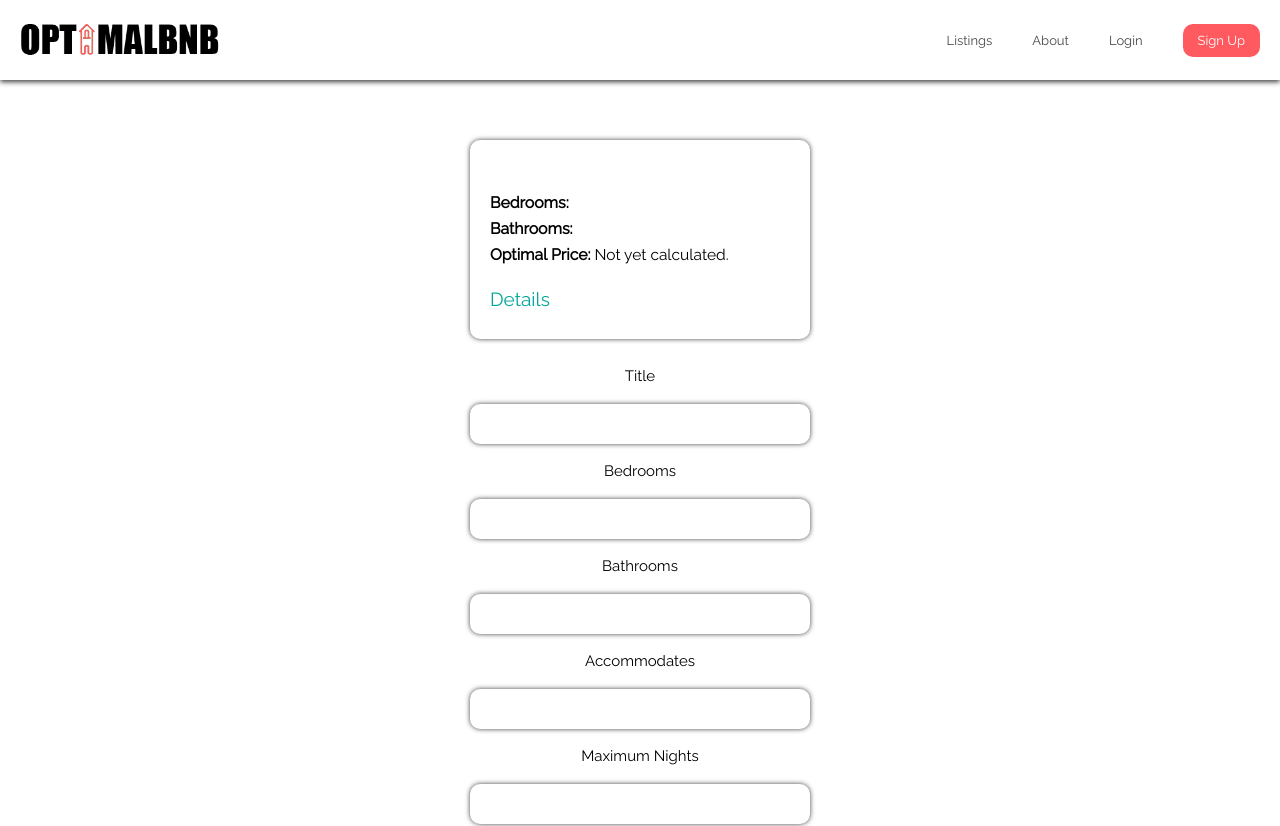
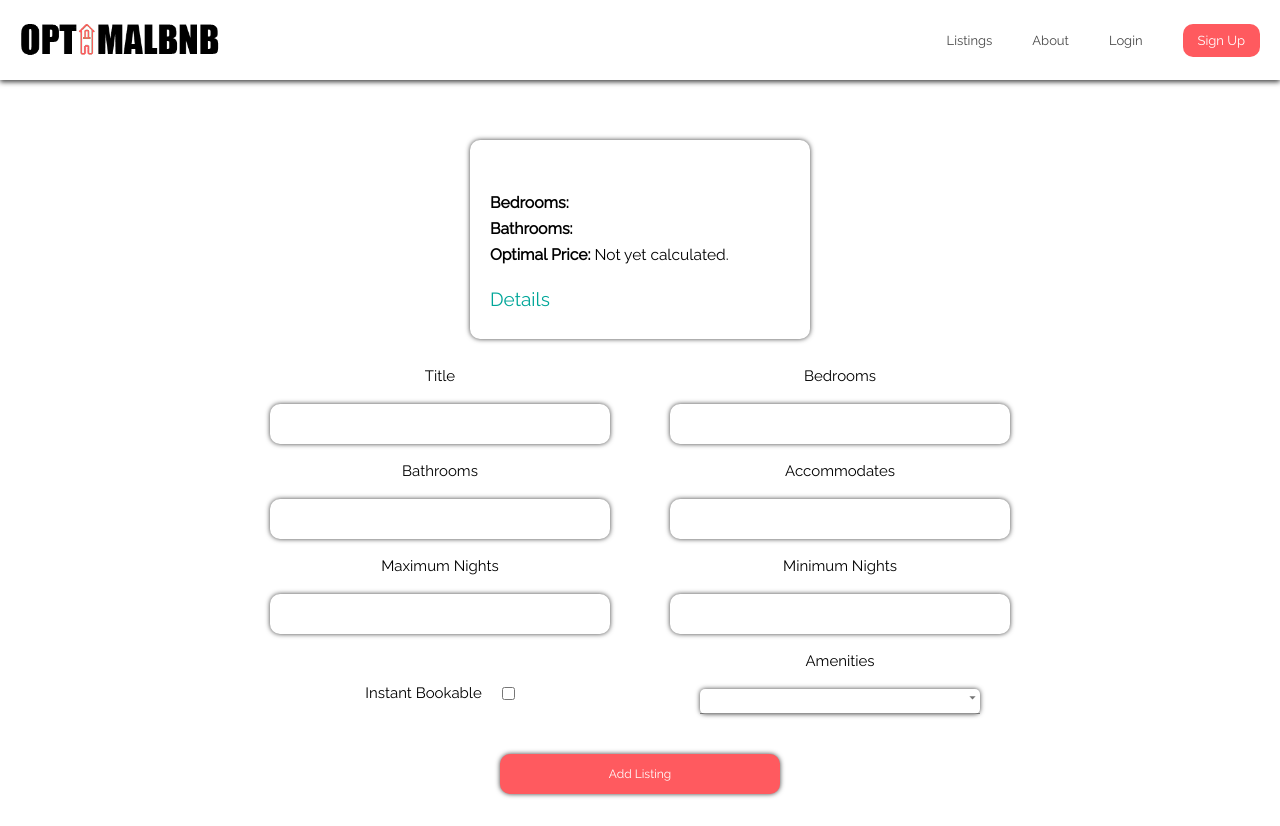
Before and after one commit to Build-Wweek-AirBnB-Optimal-Price-1/Front-End, a React (Create React App) app: page /listings/add in a window 1280 px wide. Shown: the top 826 px of the page. Built offline with nearby package versions, Linux system fonts and the light colour scheme.

Commit message:
Adjusted Details Card and Form Layout

```diff
--- a/src/components/Listing/ListingDetails.js
+++ b/src/components/Listing/ListingDetails.js
@@ -16,7 +16,7 @@ import { connect } from 'react-redux';
 */
 function ListingDetails(props){
     const {id} = useParams();
-    const [listing, setListing] = useState({})
+    const [ listing, setListing ] = useState({})
     const [ confirmDelete, setConfirmDelete ] = useState(false);
     const history = useHistory();
 
@@ -67,6 +67,15 @@ function ListingDetails(props){
                     <CardTitle>{listing.title}</CardTitle>
                     <CardText>Bedrooms: {listing.bedrooms}</CardText>
                     <CardText>Bathrooms: {listing.bathrooms}</CardText>
+                    <CardText>Accomodates: {listing.accomodates}</CardText>
+                    <CardText>Maximum Nights: {listing.maximum_nights}</CardText>
+                    <CardText>Minimum Nights: {listing.minimum_nights} </CardText>
+                    <CardText>Instant Bookable: {listing.instant_bookable ? 'Yes' : 'No'}</CardText>
+                    <CardText>Amenities:
+                        {listing.amenities ? listing.amenities.map((amenity, index) => {
+                            return ` ${amenity.label}${index < (listing.amenities.length - 1) ? ',' : ''}`;
+                        }) : 'None'}
+                    </CardText>
                     <CardText>Optimal Price: {listing.price ? `€${listing.price}` : 'Not yet calculated.'}</CardText>
                     <ButtonContainer>
                         <DetailsButton onClick={() => history.push(`/listings/edit/${listing.id}`)}>Edit Listing</DetailsButton>
--- a/src/components/Listing/ListingForm.js
+++ b/src/components/Listing/ListingForm.js
@@ -4,7 +4,10 @@ import {useParams, useHistory} from 'react-router-dom';
 import {connect} from 'react-redux';
 import {addListing, editListing} from '../../actions/listingActions';
 import ListingCard from './ListingCard';
-import {ResponsiveContainer, Form, Input, Label, Error, Checkbox} from '../PresentationalComponents';
+import {ResponsiveContainer, Form,
+        Input, Label, Error, Checkbox,
+        InputLabelContainer
+        } from '../PresentationalComponents';
 import styled from 'styled-components';
 
 // Material UI Imports
@@ -96,6 +99,7 @@ function ListingForm(props){
             <ListingCard preview={true} listing={{title: watch('title', 'title'), bedrooms: watch('bedrooms', 'bedrooms'), bathrooms: watch('bathrooms', 'bathrooms')}}/>
             <Form onSubmit={handleSubmit(onSubmit)}>
 
+                <InputLabelContainer>
                     <Label>Title</Label>
                     <Input
                         name='title'
@@ -108,7 +112,9 @@ function ListingForm(props){
                     {errors.title && errors.title.type === 'required' && <Error margin>Please enter a title</Error>}
                     {errors.title && errors.title.type === 'minLength' && <Error margin>Title must be at least 4 characters long</Error>}
                     {errors.title && errors.title.type === 'maxLength' && <Error margin>Keep the title under 40 characters</Error>}
+                </InputLabelContainer>
 
+                <InputLabelContainer>
                     <Label>Bedrooms</Label>
                     <Input
                         name='bedrooms'
@@ -123,7 +129,9 @@ function ListingForm(props){
                     {errors.bedrooms && errors.bedrooms.type === 'required' && <Error margin>Please enter number of bedrooms</Error>}
                     {errors.bedrooms && errors.bedrooms.type === 'pattern' && <Error margin>Number of bedrooms must be a number</Error>}
                     {errors.bedrooms && errors.bedrooms.type === 'maxLength' && <Error margin>Number of bedrooms must be less than 100</Error>}
+                </InputLabelContainer>
 
+                <InputLabelContainer>
                     <Label>Bathrooms</Label>
                     <Input
                         name='bathrooms'
@@ -138,7 +146,9 @@ function ListingForm(props){
                     {errors.bathrooms && errors.bathrooms.type === 'required' && <Error margin>Please enter number of bathrooms</Error>}
                     {errors.bathrooms && errors.bathrooms.type === 'pattern' && <Error margin>Number of bathrooms must be a number</Error>}
                     {errors.bathrooms && errors.bathrooms.type === 'maxLength' && <Error margin>Number of bathrooms must be less than 100</Error>}
+                </InputLabelContainer>
 
+                <InputLabelContainer>
                     <Label>Accommodates</Label>
                     <Input
                         name='accomodates'
@@ -153,7 +163,9 @@ function ListingForm(props){
                     {errors.accomodates && errors.accomodates.type === 'required' && <Error margin>Please enter how many people can be accomodated</Error>}
                     {errors.accomodates && errors.accomodates.type === 'pattern' && <Error margin>Accomodation count must be a number</Error>}
                     {errors.accomodates && errors.accomodates.type === 'maxLength' && <Error margin>Number of people that can be accomodated must be less than 100</Error>}
+                </InputLabelContainer>
 
+                <InputLabelContainer>
                     <Label>Maximum Nights</Label>
                     <Input
                         name='maximum_nights'
@@ -168,7 +180,9 @@ function ListingForm(props){
                     {errors.maximum_nights && errors.maximum_nights.type === 'required' && <Error margin>Please enter maximum nights for stay</Error>}
                     {errors.maximum_nights && errors.maximum_nights.type === 'pattern' && <Error margin>Maximum nights must be a number</Error>}
                     {errors.maximum_nights && errors.maximum_nights.type === 'maxLength' && <Error margin>Maximum nights must be less than 100</Error>}
+                </InputLabelContainer>
 
+                <InputLabelContainer>
                     <Label>Minimum Nights</Label>
                     <Input
                         name='minimum_nights'
@@ -183,7 +197,9 @@ function ListingForm(props){
                     {errors.minimum_nights && errors.minimum_nights.type === 'required' && <Error margin>Please enter minimum nights for stay</Error>}
                     {errors.minimum_nights && errors.minimum_nights.type === 'pattern' && <Error margin>Minimum nights must be a number</Error>}
                     {errors.minimum_nights && errors.minimum_nights.type === 'maxLength' && <Error margin>Minimum nights must be less than 100</Error>}
+                </InputLabelContainer>
 
+                <InputLabelContainer checkbox>
                     <Label>Instant Bookable</Label>
                     <Checkbox
                         checkbox
@@ -191,7 +207,9 @@ function ListingForm(props){
                         type='checkbox'
                         ref={register}
                     />
+                </InputLabelContainer>
 
+                <InputLabelContainer>
                 {/* Need to remove duplicates and fix error if there are no inputs */}
                 <Label>Amenities</Label>
                 <Autocomplete
@@ -208,6 +226,7 @@ function ListingForm(props){
                     />
                     )}
                 />
+                </InputLabelContainer>
 
                 <ButtonContainer>
                     <Input type='submit' disabled={props.isFetching} submit value={props.edit ? (props.isFetching? 'Submitting...' : 'Edit Listing') : (props.isFetching ? 'Submitting...' : 'Add Listing')}/>
--- a/src/components/PresentationalComponents.js
+++ b/src/components/PresentationalComponents.js
@@ -70,6 +70,7 @@ export const Card = styled.div`
 export const CardTitle = styled.h3`
     font-size: 2rem;
     font-family: 'Raleway';
+    text-align: center;
     span{
         font-size: 1.5rem;
     }
@@ -88,6 +89,18 @@ export const CardSubtitle = styled.span`
 `
 
 // ---------- Form Components ---------- //
+export const InputLabelContainer = styled.div`
+    display: flex;
+    flex-direction: column;
+    justify-content: center;
+    align-items: center;
+    width: 340px;
+    margin: 0 30px;
+    ${theme.breakpoints.tablet}{
+        flex-direction: ${props => props.checkbox ? 'row' : 'column'}
+    }
+`;
+
 export const Form = styled.form`
     width: 340px;
     margin: 0 auto;
@@ -95,13 +108,18 @@ export const Form = styled.form`
     flex-direction: column;
     justify-content: center;
     align-items: center;
+    ${theme.breakpoints.tablet}{
+        width: 900px;
+        flex-direction: row;
+        flex-wrap: wrap;
+    }
 `;
 
 export const Input = styled.input`
     width: 100%;
     max-width: ${props => props.search ? '180px' : '320px'};
     min-width: ${props => props.search ? '180px' : '280px'};
-    background-color: ${props => props.submit ? theme.colors.red : 'white'};
+    background-color: ${props => props.submit ? (props.disabled ? 'grey' : theme.colors.red) : 'white'};
     color: ${props => props.submit ? 'white' : 'black'};
     height: 40px;
     border: none;
@@ -121,6 +139,10 @@ export const Input = styled.input`
 export const Checkbox = styled.input`
     margin: 20px 0;
     cursor: pointer;
+    text-align: center;
+    ${theme.breakpoints.tablet}{
+        margin-left: 20px;
+    }
 `;
 
 export const Label = styled.label`
```
Lines whose indentation alone changed are shown as unchanged.
